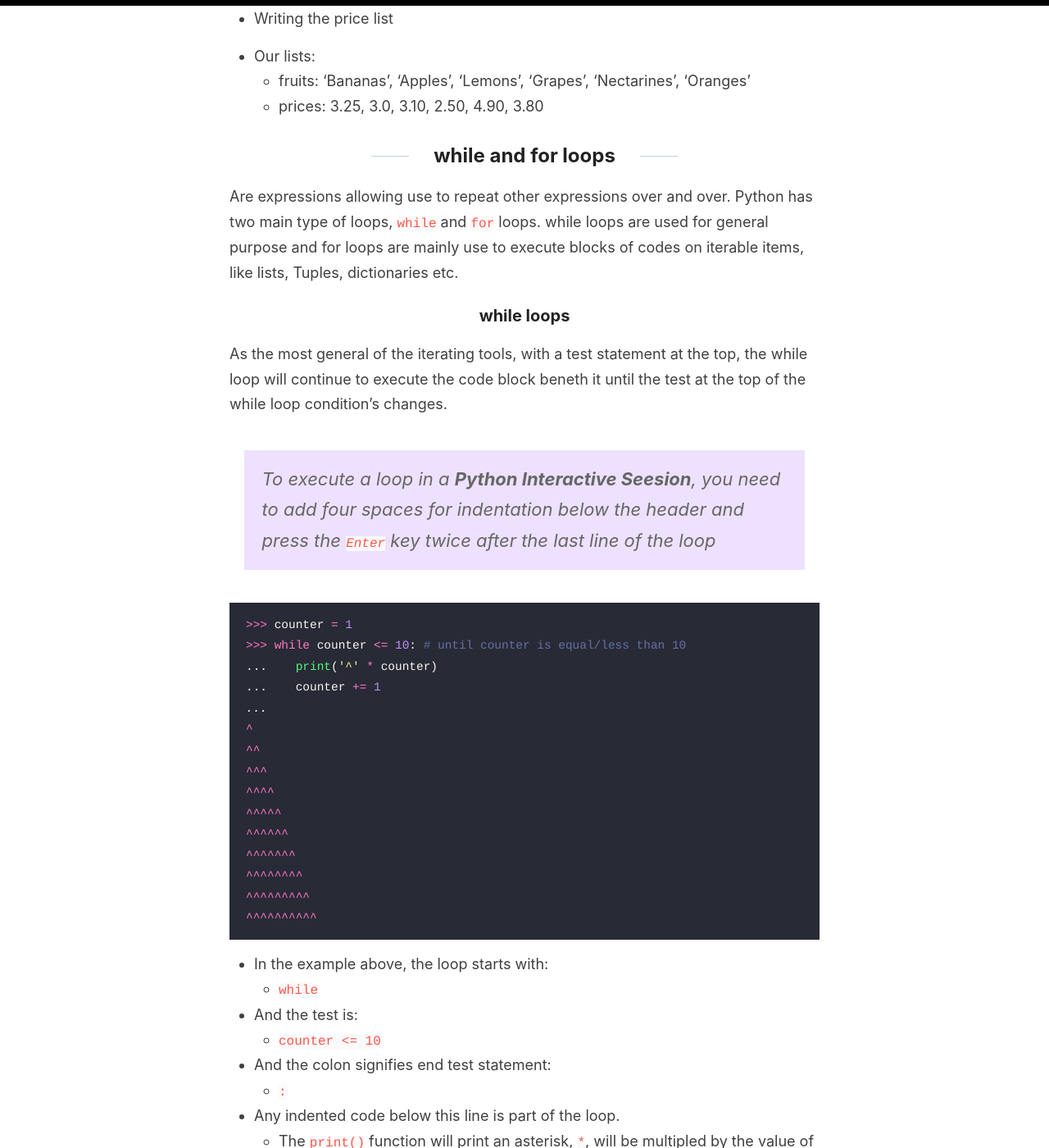
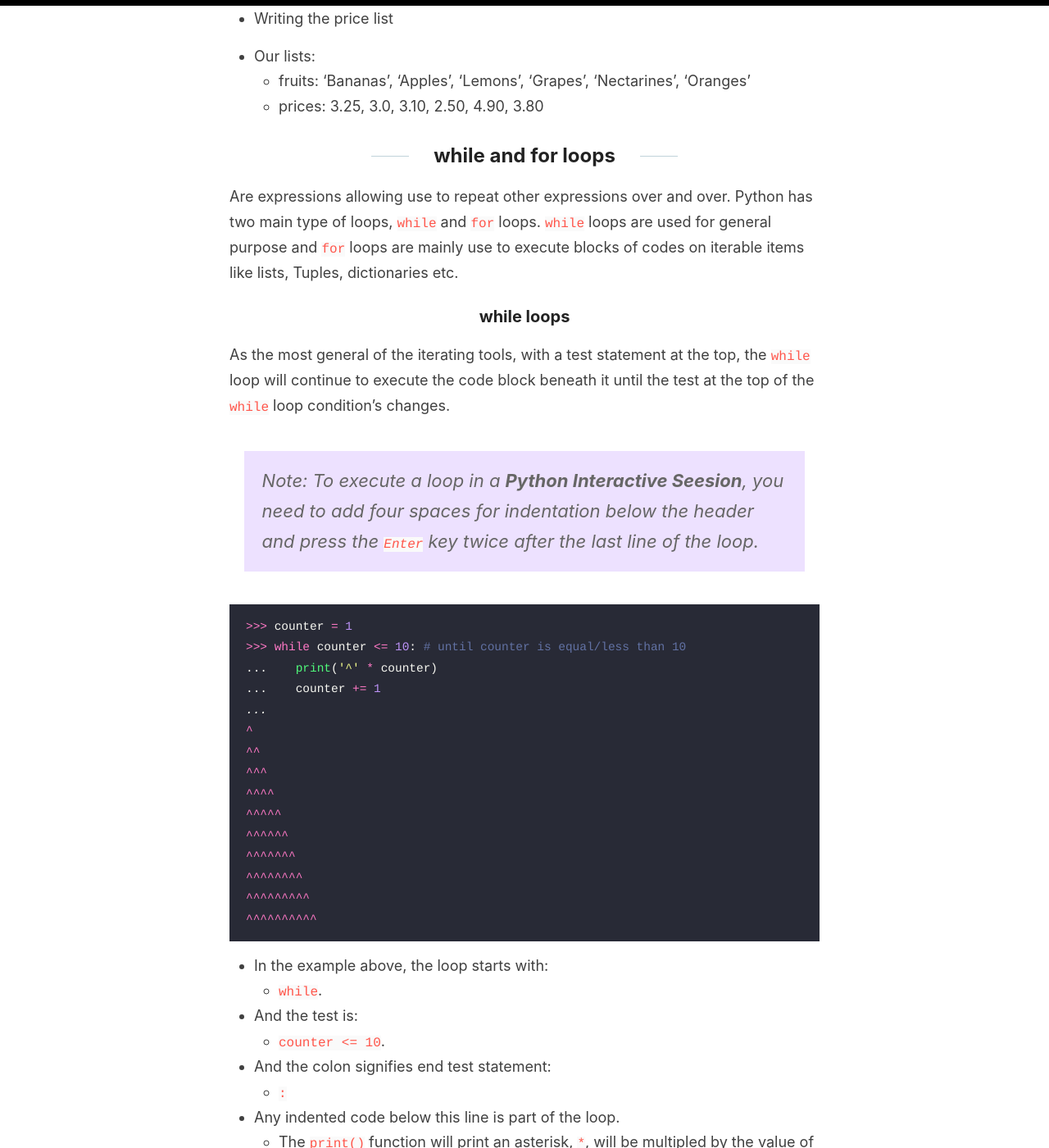
Before and after one commit to KikeVen/python911, a Jekyll site: the page built from _posts/2019-9-24-price-list-loops-08.md, in a window 1280 px wide and 1400 px high, scrolled down 632 px. Shown: the whole window at 82% size. Built offline with Jekyll 4.4.1, drawn with Linux system fonts in a browser that asks for light colours; comment, search, counter and statistics services are not loaded; some of the changed text lies outside the part shown.

Commit message:
editorial (update)

````diff
--- a/_posts/2019-9-24-price-list-loops-08.md
+++ b/_posts/2019-9-24-price-list-loops-08.md
@@ -22,13 +22,13 @@ We are going to learn the following in order to complete our challenge
 
 ## while and for loops
 
-Are expressions allowing use to repeat other expressions over and over. Python has two main type of loops, `while` and `for` loops. while loops are used for general purpose and for loops are mainly use to execute blocks of codes on iterable items, like lists, Tuples, dictionaries etc.
+Are expressions allowing use to repeat other expressions over and over. Python has two main type of loops, `while` and `for` loops. `while` loops are used for general purpose and `for` loops are mainly use to execute blocks of codes on iterable items like lists, Tuples, dictionaries etc.
 
 ### while loops
 
-As the most general of the iterating tools, with a test statement at the top, the while loop will continue to execute the code block beneth it until the test at the top of the while loop condition's changes.
+As the most general of the iterating tools, with a test statement at the top, the `while` loop will continue to execute the code block beneath it until the test at the top of the `while` loop condition's changes.
 
-> To execute a loop in a **Python Interactive Seesion**, you need to add four spaces for indentation below the header and press the `Enter` key twice after the last line of the loop
+> Note: To execute a loop in a **Python Interactive Seesion**, you need to add four spaces for indentation below the header and press the `Enter` key twice after the last line of the loop.
 
 ```python
 >>> counter = 1
@@ -49,21 +49,21 @@ As the most general of the iterating tools, with a test statement at the top, th
 ```
 
 * In the example above, the loop starts with:
-  * `while`
+  * `while`.
 * And the test is:
-  * `counter <= 10`
+  * `counter <= 10`.
 * And the colon signifies end test statement:
   * `:`
 * Any indented code below this line is part of the loop.
   * The `print()` function will print an asterisk, `*`, will be multipled by the value of `counter`:
-    * `print('*' * counter)`
-  * Then the value of `counter` will be updated by a count of 1
-    * `counter += 1`
-* It will continue to execute updating `counter` until the value of counter is less than or equal to 10
+    * `print('*' * counter)`.
+  * Then the value of `counter` will be updated by a count of 1.
+    * `counter += 1`.
+* It will continue to execute updating `counter` until the value of counter is less than or equal to 10.
 
 #### while infinite loop
 
-There are times where we could write an infinite loop and without any methods to stop the loop it will continue to run for ever. We don't want this unless we use other loop statements to stop the loop, like `brake` we will cover these later
+There are times where we could write an infinite loop and without any methods to stop the loop it will continue to run for ever. We don't want this unless we use other loop statements to stop the loop, like `brake` we will cover these later.
 
 > To stop an infinite loop, press the `Ctrl-C` keys
 
@@ -165,16 +167,16 @@ We are going to create a for loop and use the `zip()` function in the header.
 * In the code block we can take each number, `n1` and `n2`, returned by the iteration and print it as well as create an expression.
 * The loop will execute each pair until the tuples are exhausted.
 
-> The `zip()` function will truncate the results, if the lists are not the same length to the shortest of the lists.
+> If the lists are not the same length, the `zip()` function will truncate the results to the shortest of the lists.
 
 ```python
 for (n1, n2) in zip(tuple_1, tuple_2):
     print(f'{n1} x {n2} = {n1 * n2}')
 ```
 
-The for loop above will print the follwing to the screen.
+The for loop, above, will print the follwing to the screen.
 
-```txt
+```cmd
 1 x 7 = 7
 2 x 7 = 14
 3 x 7 = 21
@@ -266,7 +275,7 @@ print(footer + '+')
 
 The script will display
 
-```txt
+```cmd
 -- Fruit Price List --+
 ----------------------+
 Bananas:         $3.25
````
Also changed, not shown: other parts of _posts/2019-9-24-price-list-loops-08.md (+15 -6 lines).
